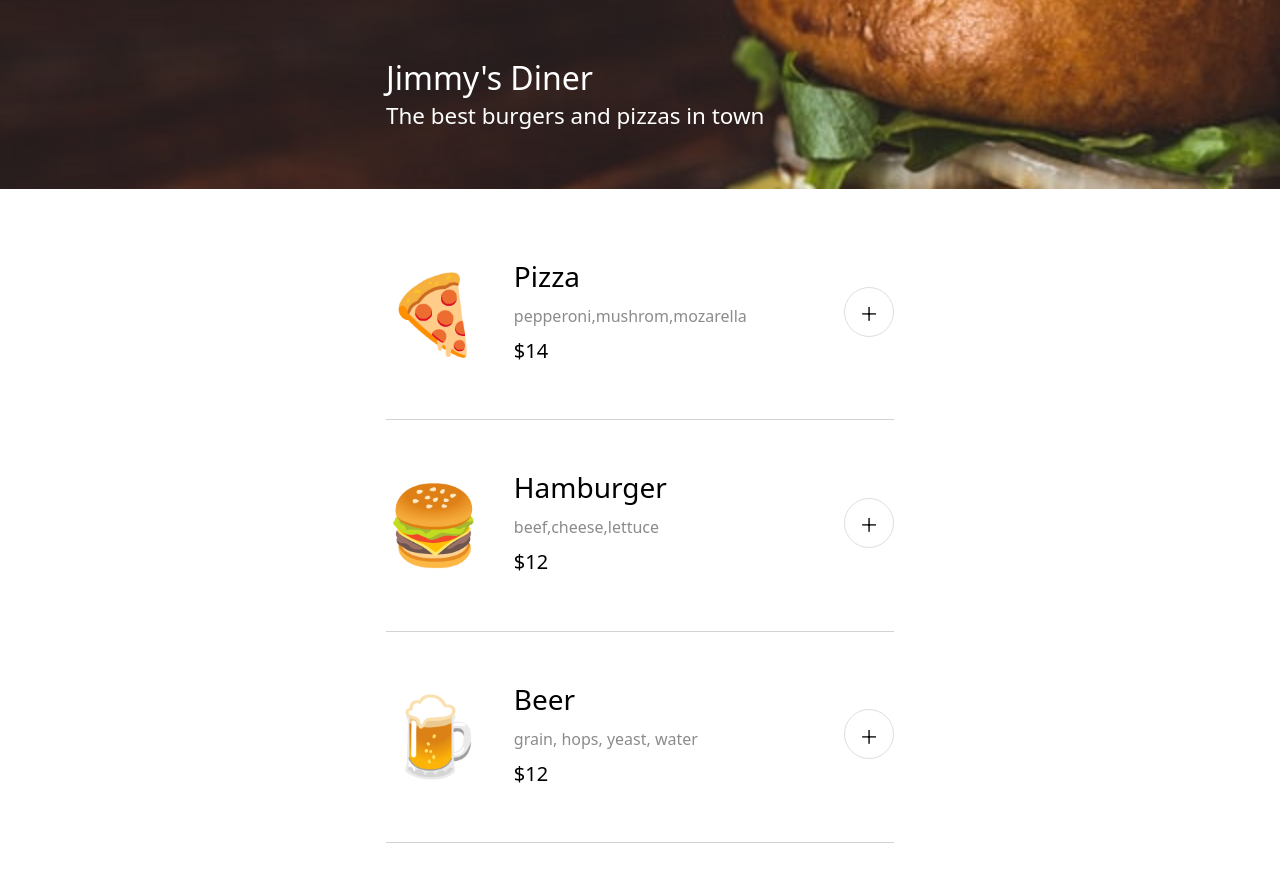
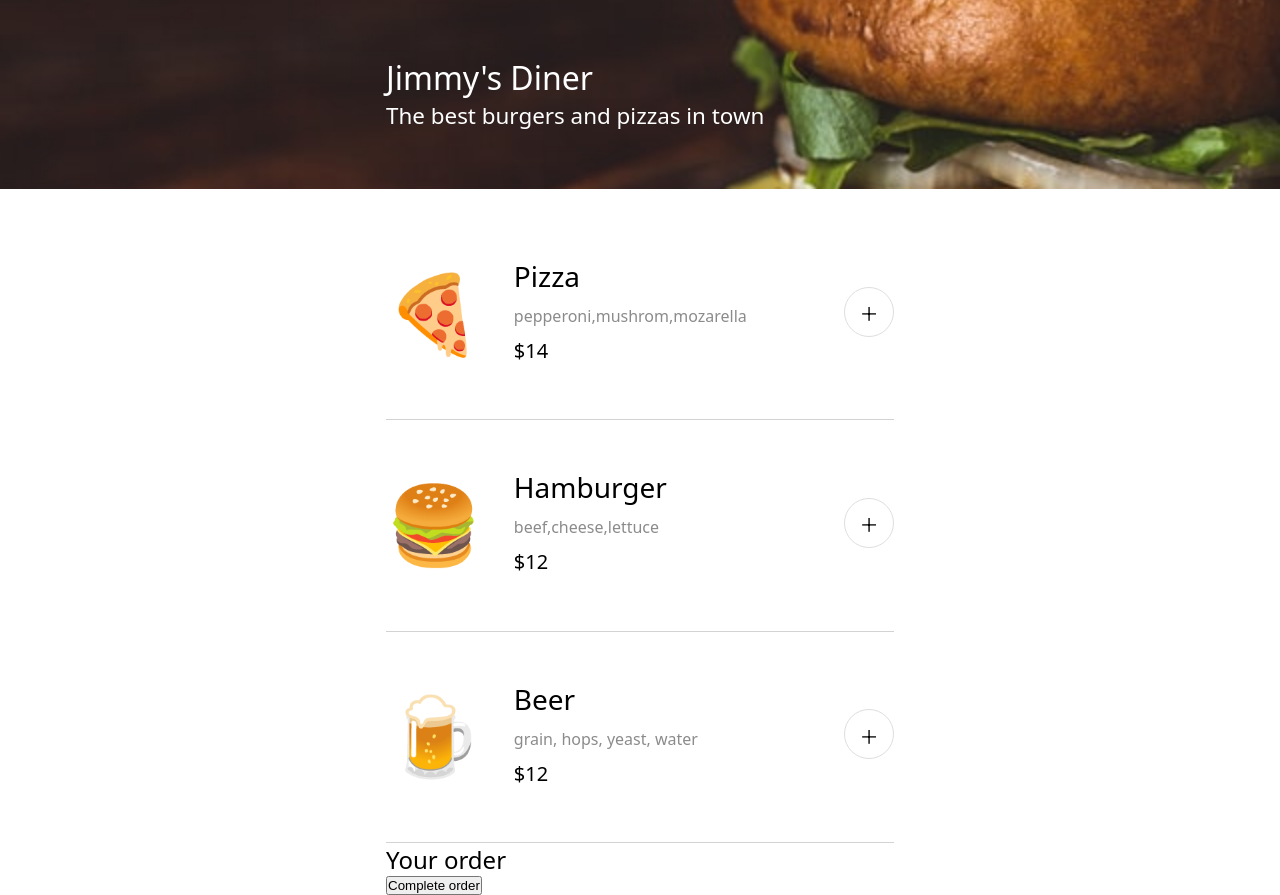
Before and after one commit to bluepersia/restaurant-app-3, a website with bundled scripts: page index.html in a window 1280 px wide. Before the commit the page ends 843 px from the top, so only its background shows below. Built offline with nearby package versions, Linux system fonts and the light colour scheme; a web font is replaced by a local one.

Commit message:
Order HTML structure

```diff
--- a/index.html
+++ b/index.html
@@ -44,6 +44,18 @@
           <ul class="menu__list list-reset" id="menu"></ul>
         </div>
       </section>
+
+      <section class="order" id="order">
+        <div class="order__inner container">
+          <h2 class="order__title fw-400">Your order</h2>
+
+          <div class="order__content" data-content></div>
+
+          <button class="order__complete btn" data-complete>
+            Complete order
+          </button>
+        </div>
+      </section>
     </main>
 
     <script src="./src/js/index.js" type="module"></script>
```
